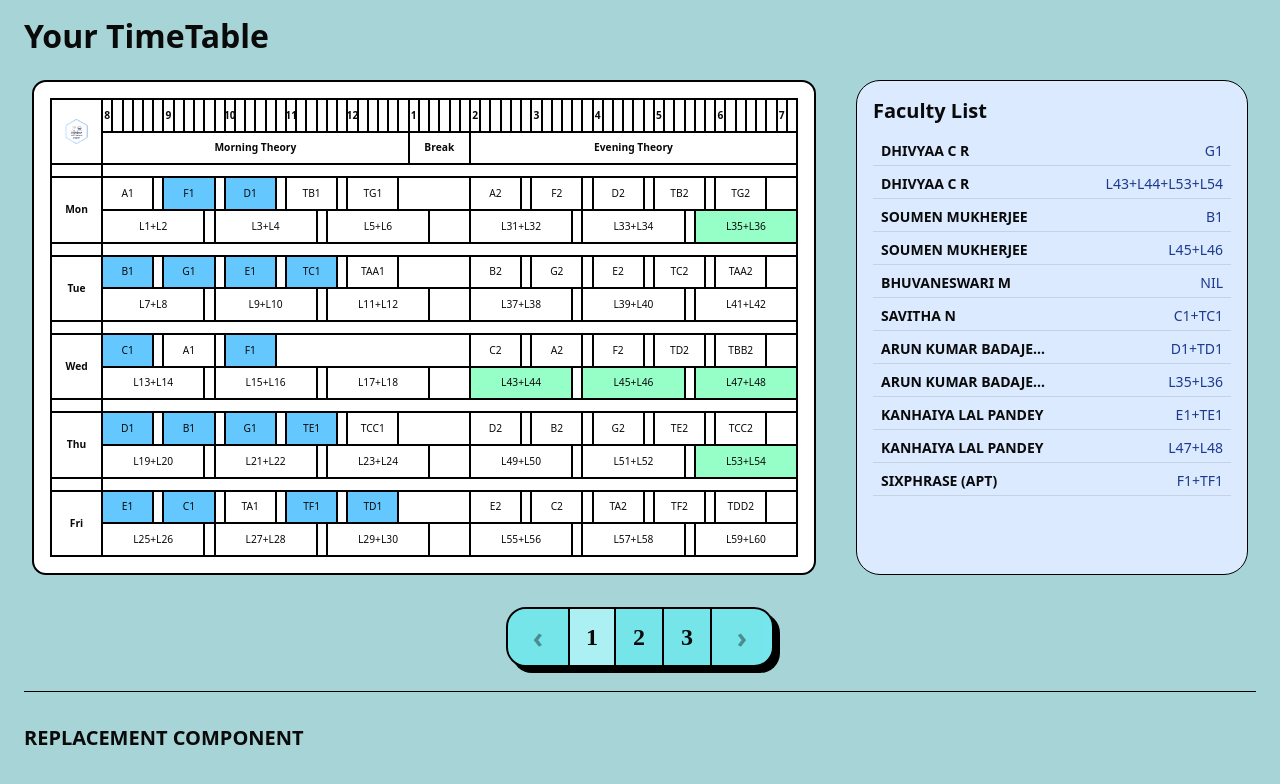
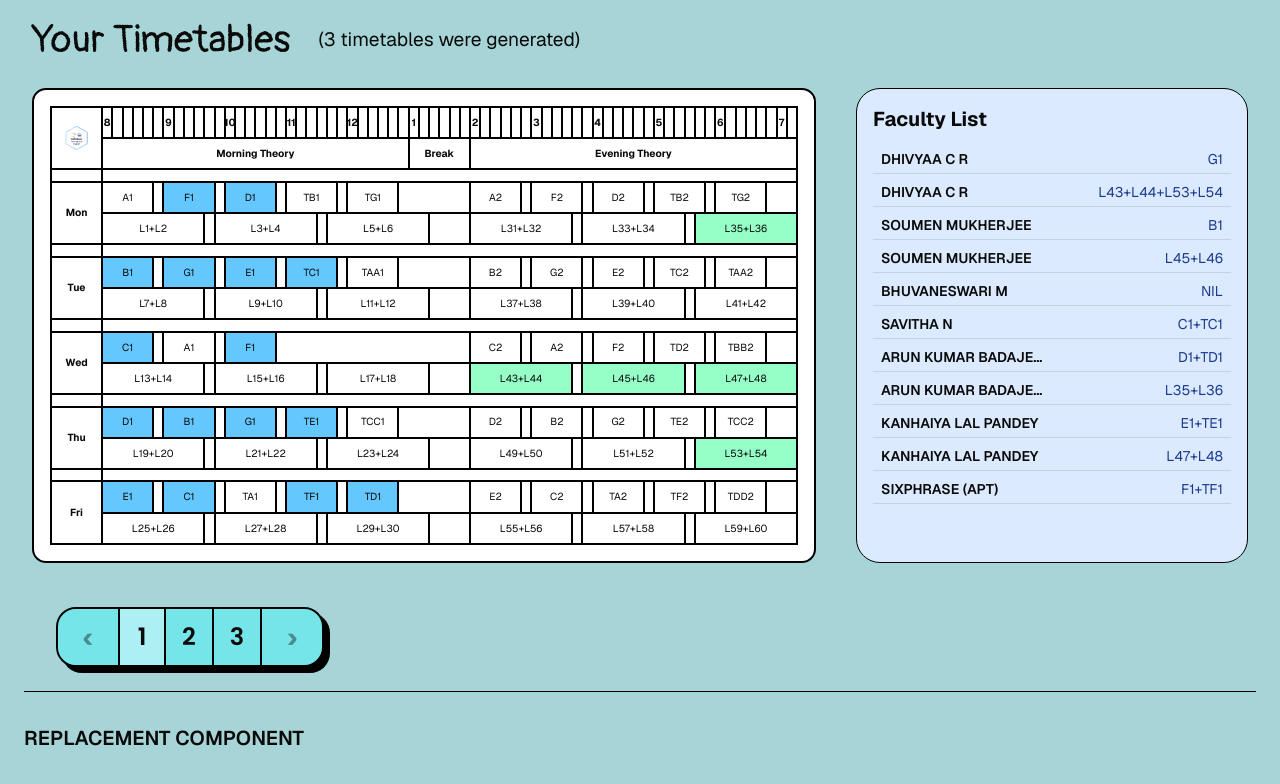
Before and after one commit to CodeChefVIT/ffcs, a Next.js app: page / in a window 1280 px wide. Shown: the top 784 px of the page. Built offline with nearby package versions, Linux system fonts and the light colour scheme.

Commit message:
Add: Header

```diff
--- a/src/app/landing/landing.tsx
+++ b/src/app/landing/landing.tsx
@@ -108,6 +108,7 @@ export default function View() {
   const total = initialFacultyData.length;
   const selectedData = initialFacultyData[selectedIndex];
   const slotNames: tableFacingSlot[] = extractSlotNames(selectedData);
+  const timetableCount = initialFacultyData.length;
 
   const handleLeft = () => {
     if (visibleStart > 0) setVisibleStart(visibleStart - 1);
@@ -123,11 +124,22 @@ export default function View() {
   ).filter((i) => i < total);
 
   return (
-    <div className="h-screen w-screen overflow-hidden bg-[#a7d5d7]">
+    <div className="h-screen w-screen overflow-hidden bg-[#a7d5d7] font-poppins">
       <div className="flex flex-col h-full max-w-[1600px] mx-auto min-w-[1000px] px-6 py-4 box-border">
-        <h1 className="text-[2.5vw] font-bold leading-tight mb-4 text-left">
-          Your TimeTable
+        <div className="flex items-center mb-4 ml-2">
+          <h1
+            className="text-[3vw] font-pangolin leading-tight text-left"
+            style={{ fontFamily: 'Pangolin, cursive' }}
+          >
+            Your Timetables
           </h1>
+          <span
+            className=" text-[1.5vw] ml-7 text-base font-normal"
+            //style={{ fontFamily: 'Pangolin, cursive', color: 'black' }} checkout this
+          >
+            ({timetableCount} timetables were generated)
+          </span>
+        </div>
 
         <div className="flex flex-1 gap-6 overflow-hidden">
           <div className="flex-[2] overflow-auto p-2">
@@ -139,6 +151,10 @@ export default function View() {
             <FacultyTable list={selectedData} />
           </div>
         </div>
+
+
+         <div className="flex justify-between items-left ml-8  mt-1">
+        <div className="mt-2 text-left">
           <TimetableSwitcher
             visibleStart={visibleStart}
             maxVisible={maxVisible}
@@ -148,6 +164,8 @@ export default function View() {
             onLeft={handleLeft}
             onRight={handleRight}
           />
+        </div>
+        </div>
 
         <footer className="mt-6 border-t border-black pt-8 pb-8">
           <div className="flex flex-wrap gap-4">
--- a/src/app/layout.tsx
+++ b/src/app/layout.tsx
@@ -1,5 +1,5 @@
 import type { Metadata } from "next";
-import { Geist, Geist_Mono } from "next/font/google";
+import { Geist, Geist_Mono, Pangolin, Poppins } from "next/font/google";
 import "./globals.css";
 
 const geistSans = Geist({
@@ -10,6 +10,20 @@ const geistSans = Geist({
 const geistMono = Geist_Mono({
   variable: "--font-geist-mono",
   subsets: ["latin"],
+});
+
+const pangolin = Pangolin({
+  weight: "400",
+  subsets: ["latin"],
+  variable: "--font-pangolin",
+  display: "swap",
+});
+
+const poppins = Poppins({
+  weight: ["400", "600"],
+  subsets: ["latin"],
+  variable: "--font-poppins",
+  display: "swap",
 });
 
 export const metadata: Metadata = {
@@ -23,12 +37,11 @@ export default function RootLayout({
   children: React.ReactNode;
 }>) {
   return (
-    <html lang="en">
-      <body
-        className={`${geistSans.variable} ${geistMono.variable} antialiased `}
-      >
-        {children}
-      </body>
+    <html
+      lang="en"
+      className={`${geistSans.variable} ${geistMono.variable} ${pangolin.variable} ${poppins.variable}`}
+    >
+      <body className="antialiased">{children}</body>
     </html>
   );
 }
```
Lines whose indentation alone changed are shown as unchanged.
